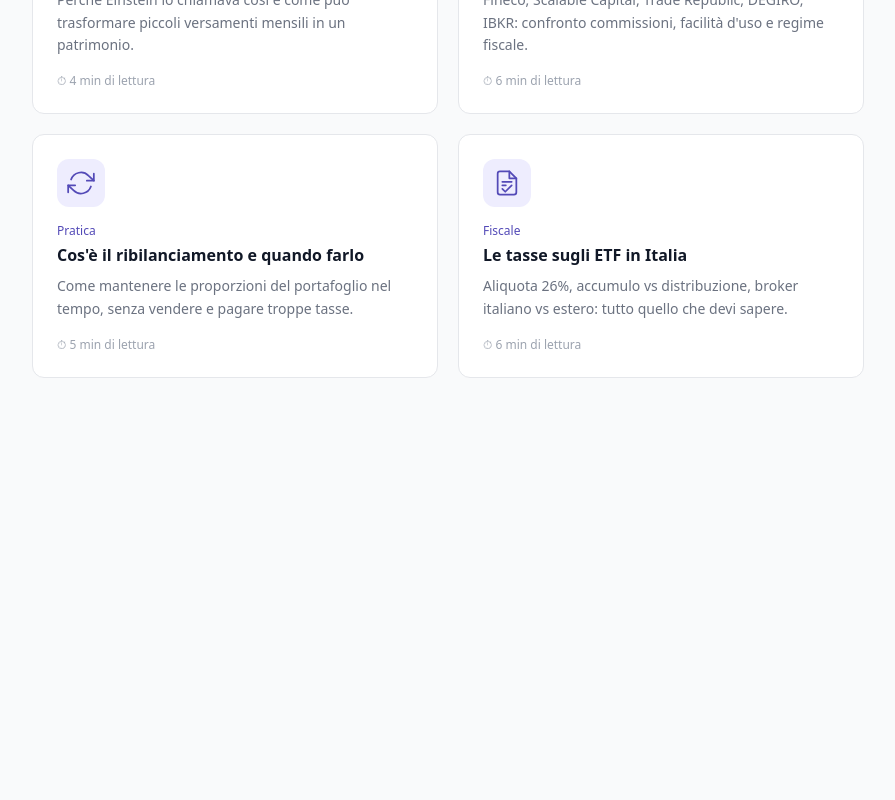
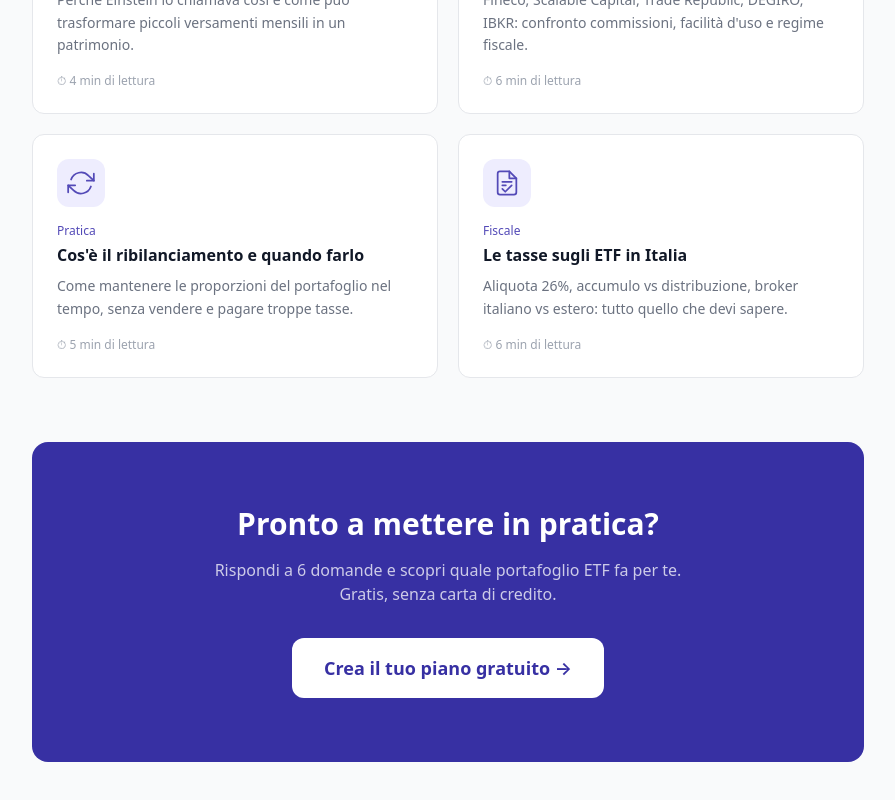
Before and after one commit to nicolatedoldi-eng/PianoFinanziario, a React (Vite) app: page /impara in a window 1280 px wide. Shown: the part 1011-1811 px from the top of the page, without its empty margins (192-1087 px from the left). Before the commit the page ends 1453 px from the top, so only its background shows below. Built offline with nearby package versions, Linux system fonts and the light colour scheme; no server answers.

Commit message:
feat(impara): add CTA section at bottom of /impara index

```diff
--- a/src/pages/Impara/Index.jsx
+++ b/src/pages/Impara/Index.jsx
@@ -2,8 +2,11 @@ import { useEffect } from 'react'
 import { Link } from 'react-router-dom'
 import { ARTICLES } from './articles'
 import { ICONS } from './icons'
+import { useAuth } from '../../contexts/AuthContext'
 
 export default function ImparaIndex() {
+  const { user } = useAuth()
+
   useEffect(() => {
     document.title = 'Impara a investire — PianoFinanziario'
     return () => { document.title = 'PianoFinanziario' }
@@ -39,6 +42,27 @@ export default function ImparaIndex() {
             </div>
           )
         )}
+      </div>
+
+      {/* CTA */}
+      <div
+        className="text-center mt-16 py-16 rounded-2xl"
+        style={{ backgroundColor: '#3730A3' }}
+      >
+        <h2 className="text-2xl sm:text-3xl font-bold text-white mb-4">
+          Pronto a mettere in pratica?
+        </h2>
+        <p className="mb-8 max-w-lg mx-auto" style={{ color: 'rgba(255,255,255,0.75)' }}>
+          Rispondi a 6 domande e scopri quale portafoglio ETF fa per te.
+          Gratis, senza carta di credito.
+        </p>
+        <Link
+          to={user ? '/dashboard' : '/onboarding'}
+          className="inline-block px-8 py-4 rounded-xl font-semibold text-lg transition-opacity hover:opacity-90"
+          style={{ backgroundColor: '#ffffff', color: '#3730A3' }}
+        >
+          {user ? 'Vai alla tua dashboard →' : 'Crea il tuo piano gratuito →'}
+        </Link>
       </div>
     </div>
   )
```
